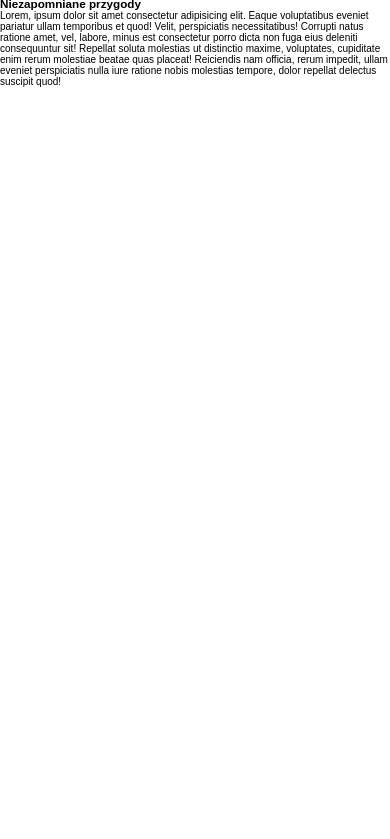
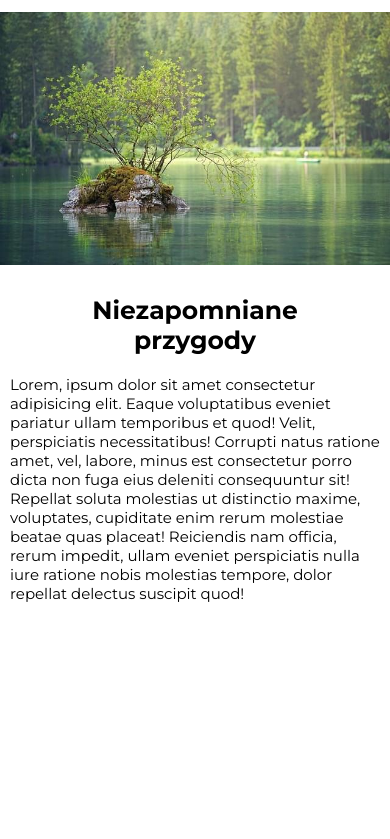
Before and after one commit to TiJun/ForestGroup, a website: page index.html in a window 390 px wide. Shown: the part 544-1383 px from the top of the page. Drawn offline with nearby package versions, Linux system fonts and the light colour scheme.

Commit message:
created aboutus section on all media queries

```diff
--- a/index.html
+++ b/index.html
@@ -4,8 +4,11 @@
 <head>
     <meta charset="UTF-8">
     <meta name="viewport" content="width=device-width, initial-scale=1.0">
-    <meta description="Forest Group - Najpiękniejszy park w twojej okolicy!">
+    <meta name="description" content="Forest Group - Najpiękniejszy park w twojej okolicy!">
     <title>Forest Group</title>
+    <link rel="preconnect" href="https://fonts.googleapis.com">
+    <link rel="preconnect" href="https://fonts.gstatic.com" crossorigin>
+    <link href="https://fonts.googleapis.com/css2?family=Montserrat:wght@400;700&display=swap" rel="stylesheet">
     <link rel="stylesheet" href="/dist/css/hamburger.min.css">
     <link rel="stylesheet" href="/dist/css/style.min.css">
     <script src="https://unpkg.com/feather-icons"></script>
@@ -21,7 +24,7 @@
         <ul class="mobile-nav-list">
             <div class="nav-logo"><img class="logo-img" src="/dist/img/tree.png" alt=""><span>Forest</span></div>
             <li class="nav-mobile-list-item"><a href="#header">Home</a></li>
-            <li class="nav-mobile-list-item"><a href="">O nas</a></li>
+            <li class="nav-mobile-list-item"><a href="#aboutus">O nas</a></li>
             <li class="nav-mobile-list-item"><a href="">Oferta</a></li>
             <li class="nav-mobile-list-item"><a href="">Kontakt</a></li>
         </ul>
@@ -30,7 +33,7 @@
         <div class="nav-logo"><img class="logo-img" src="/dist/img/tree.png" alt=""><span>Forest</span></div>
         <ul class="desktop-nav-list">
             <li class="nav-desktop-list-item"><a href="#header">Home</a></li>
-            <li class="nav-desktop-list-item"><a href="">O nas</a></li>
+            <li class="nav-desktop-list-item"><a href="#aboutus">O nas</a></li>
             <li class="nav-desktop-list-item"><a href="">Oferta</a></li>
             <li class="nav-desktop-list-item"><a href="">Kontakt</a></li>
         </ul>
@@ -46,24 +49,31 @@
             </div>
         </div>
     </header>
-    <div class="main" id="main">
+    <div class="wrapper">
+        <main class="main" id="main">
             <section class="aboutus" id="aboutus">
                 <h2 class="heading padding">O nas</h2>
-            <div class="aboutus-content">
-                <div class="aboutus-img"></div>
-                <div class="aboutus-text">
-                    <h3 class="title">Niezapomniane przygody</h3>
-                    <p class="text">Lorem, ipsum dolor sit amet consectetur adipisicing elit. Eaque voluptatibus eveniet
-                        pariatur ullam temporibus et quod! Velit, perspiciatis necessitatibus! Corrupti natus ratione
+                <div class="aboutus__content">
+                    <div class="aboutus__img"></div>
+                    <div class="aboutus__text">
+                        <h3 class="title padding">Niezapomniane przygody</h3>
+                        <p class="text">Lorem, ipsum dolor sit amet consectetur adipisicing elit. Eaque voluptatibus
+                            eveniet
+                            pariatur ullam temporibus et quod! Velit, perspiciatis necessitatibus! Corrupti natus
+                            ratione
                             amet,
-                        vel, labore, minus est consectetur porro dicta non fuga eius deleniti consequuntur sit! Repellat
-                        soluta molestias ut distinctio maxime, voluptates, cupiditate enim rerum molestiae beatae quas
-                        placeat! Reiciendis nam officia, rerum impedit, ullam eveniet perspiciatis nulla iure ratione
+                            vel, labore, minus est consectetur porro dicta non fuga eius deleniti consequuntur sit!
+                            Repellat
+                            soluta molestias ut distinctio maxime, voluptates, cupiditate enim rerum molestiae beatae
+                            quas
+                            placeat! Reiciendis nam officia, rerum impedit, ullam eveniet perspiciatis nulla iure
+                            ratione
                             nobis
                             molestias tempore, dolor repellat delectus suscipit quod!</p>
                     </div>
                 </div>
             </section>
+        </main>
     </div>
     <section style="height: 100vh"></section>
     <script src="/dist/js/script.min.js"></script>
--- a/src/js/script.js
+++ b/src/js/script.js
@@ -1,8 +1,13 @@
 const burgerBtn = document.querySelector('.hamburger')
 const navMobile = document.querySelector('.mobile-nav-list')
+const listItems = document.querySelectorAll('.nav-mobile-list-item')
 const handleNav = () => {
     burgerBtn.classList.toggle('is-active')
     navMobile.classList.toggle('mobile-active')
 }
+listItems.forEach(el => el.addEventListener('click', () => {
+    burgerBtn.classList.remove('is-active')
+    navMobile.classList.remove('mobile-active')
+}))
 burgerBtn.addEventListener('click', handleNav)
 feather.replace()
--- a/src/sass/_large.scss
+++ b/src/sass/_large.scss
@@ -13,15 +13,18 @@
 			display: flex;
 			justify-content: space-around;
 			align-items: center;
-			font-size: 2em;
+			font-size: 2rem;
+			z-index: 5;
+			background-color: #fff;
+			overflow: hidden;
 			.nav-logo {
 				display: flex;
 				justify-content: center;
 				align-items: center;
-				font-size: 2em;
+				font-size: 3rem;
 				.logo-img {
-					height: 1.5em;
-					width: 2em;
+					height: 5rem;
+					width: 5rem;
 				}
 			}
 			.desktop-nav-list {
@@ -30,7 +33,7 @@
 					position: relative;
                     height: 100%;
 					list-style: none;
-					padding: 1.5em;
+					padding: 1.5rem;
 					a {
                         text-decoration: none;
 						color: #000;
@@ -44,7 +47,7 @@
 				.nav-desktop-list-item::before {
                     content: '';
 					position: absolute;
-					bottom: -10%;
+					bottom: -45%;
 					left: 0;
 					width: 100%;
                     height: 0;
@@ -53,7 +56,7 @@
                     z-index: -5;
 				}
                 .nav-desktop-list-item:hover::before {
-                    height: 121%;
+                    height: 200%;
                 }
                 .nav-desktop-list-item:hover a {
                     color: #fff;
@@ -65,18 +68,59 @@
 				.hero-img {
 					height: 50vh;
 					background-image: url(/dist/img/jungle-desktop.jpg);
+					z-index: 5;
 				}
 				.hero-bg {
 					.hero-text {
 						max-width: 1200px;
 						width: 100%;
 						text-align-last: left;
+						.hero-title {
+							font-size: 3rem;
+						}
 						.hero-heading {
-							font-size: 3em;
+							font-size: 5rem;
 						}
 					}
 				}
 			}
 		}
+		.main {
+            .aboutus {
+                .heading {
+                    font-size: 4rem;
+					padding: 7rem;
+                }
+                &__content {
+                    padding: 0.5rem;
+                    display: flex;
+                    justify-content: center;
+                    align-items: center;
+                }
+                &__img {
+					background-image: url(/dist/img/tree-desktop.jpg);
+                    width: 60rem;
+					height: 40rem;
+                }
+                &__text {
+					margin-top: -6rem;
+					font-family: 'Montserrat', sans-serif;
+					padding: 0 5rem;
+                    width: 50%;
+					font-size: 1.5rem;
+					text-align-last: left;
+					.title {
+						font-family: 'Montserrat', sans-serif;
+						font-size: 3rem;
+						padding: 2rem 0;
+					}
+					.text {
+						width: 58rem;
+						font-size: 1.8rem;
+						line-height: 3.5rem;
+					}
+                }
+            }
+        }
 	}
 }
--- a/src/sass/_medium.scss
+++ b/src/sass/_medium.scss
@@ -1,5 +1,5 @@
 @mixin medium {
-    @media (min-width: 576px) {
+    @media (min-width: 768px) {
         .header {
             .hero {
                 .hero-img {
@@ -7,5 +7,24 @@
                 }
             }
         }
+        .main {
+            .aboutus {
+                .heading {
+                    font-size: 3rem;
+                }
+                &__content {
+                    padding: 0.5rem;
+                    display: flex;
+                    justify-content: center;
+                    align-items: center;
+                }
+                &__img {
+                    width: 50%;
+                }
+                &__text {
+                    width: 50%;
+                }
+            }
+        }
     }
 }
--- a/src/sass/_small.scss
+++ b/src/sass/_small.scss
@@ -13,11 +13,26 @@
                 .hero-bg {
                     .hero-text {
                         .hero-title {
-                            font-size: 1.1em;
+                            font-size: 2rem;
                         }
                         .hero-heading {
-                            font-size: 1.5em;
+                            font-size: 2.5rem;
                         }
+                    }
+                }
+            }
+        }
+        .main {
+            .aboutus {
+                .heading {
+                    font-size: 3rem;
+                }
+                &__text {
+                    .title {
+                        font-size: 2.5rem;
+                    }
+                    .text {
+                        font-size: 1.5rem;
                     }
                 }
             }
--- a/src/sass/style.scss
+++ b/src/sass/style.scss
@@ -12,12 +12,11 @@ html {
 }
 body {
 	position: relative;
-	font-family: sans-serif;
+	font-family: 'Montserrat', sans-serif;
 	color: #000;
-	overflow: hidden;
 }
 .padding {
-	padding: 1em 2em;
+	padding: 2rem;
 	text-align: center;
 }
 .wrapper {
@@ -43,15 +42,15 @@ body {
 		justify-content: center;
 		align-items: center;
 		.logo-img {
-			width: 4em;
-			height: 4em;
+			width: 4rem;
+			height: 4rem;
 		}
 		span {
-			font-size: 2em;
+			font-size: 2rem;
 		}
 	}
 	.mobile-nav-list {
-		position: absolute;
+		position: fixed;
 		top: 0;
 		bottom: 0;
 		right: 0;
@@ -61,20 +60,20 @@ body {
 		justify-content: space-evenly;
 		align-items: center;
 		flex-direction: column;
-		font-size: 2em;
+		font-size: 2rem;
 		backdrop-filter: blur(8px);
 		background-color: #fff;
 		transform: translateX(-101%);
 		transition: transform 0.3s;
 		z-index: 1;
 		.nav-mobile-list-item {
-			padding: 0.3em;
+			padding: 0.3rem;
 			list-style: none;
 			text-transform: uppercase;
 			text-decoration: solid;
 			text-align: center;
 			a {
-				margin-right: 0.5em;
+				margin-right: 0.5rem;
 				color: #000;
 				font-weight: bold;
 				text-decoration: none;
@@ -107,11 +106,11 @@ body {
 			background-color: #00000088;
 		}
 		.hero-text {
-			padding: 1em;
+			padding: 1rem;
 			color: #fff;
-			font-size: 1.5em;
+			font-size: 2rem;
 			.hero-title {
-				font-size: 1.55em;
+				font-size: 1.55rem;
 			}
 		}
 	}
@@ -119,9 +118,25 @@ body {
 .main {
 	.aboutus {
 		.heading {
-			font-size: 2em;
+			font-size: 2rem;
 			text-transform: uppercase;
-			font-weight: normal
+			font-weight: normal;
+		}
+		&__img {
+			height: 30vh;
+			background-image: url(/dist/img/tree-mobile.jpg);
+			background-size: cover;
+			background-position: center;
+		}
+		&__text {
+			padding: 1rem;
+			.title {
+				font-size: 2rem;
+				text-align: center;
+			}
+			.text {
+				font-size: 1.5rem;
+			}
 		}
 	}
 }
```
Also changed, not shown: dist/css/style.min.css, dist/js/script.min.js, 1 other file. Lines whose indentation alone changed are shown as unchanged.
